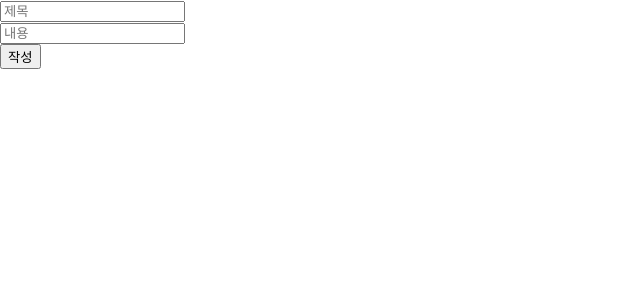
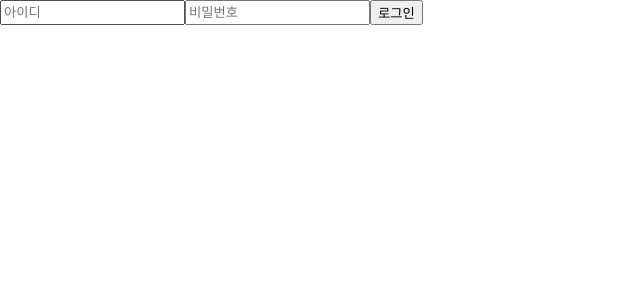
Before and after one commit to kima630/board, a React (Create React App) app: page / in a window 1280 px wide. Shown: the top 300 px of the page, without its empty margins (0-640 px from the left). Built offline with nearby package versions, Linux system fonts and the light colour scheme.

Commit message:
sign input, button create

```diff
--- a/src/App.js
+++ b/src/App.js
@@ -1,10 +1,10 @@
 import React from "react";
-import BoardWrite from "./component/BoardWrite";
+import SignMain from "./Sign/SignMain";
 
 const App = () => {
   return (
     <div>
-      <BoardWrite />
+      <SignMain />
     </div>
   );
 };
--- /dev/null
+++ b/src/Sign/SignMain.js
@@ -0,0 +1,17 @@
+import React from "react";
+
+const SignIn = () => {
+  return (
+    <div>
+      <form style={{ display: "flex" }}>
+        <input type="text" placeholder="아이디"></input>
+        <input type="text" placeholder="비밀번호"></input>
+        <div>
+          <button type="submit">로그인</button>
+        </div>
+      </form>
+    </div>
+  );
+};
+
+export default SignIn;
```
Also changed, not shown: src/Sign/SignTemplate.js (added).
